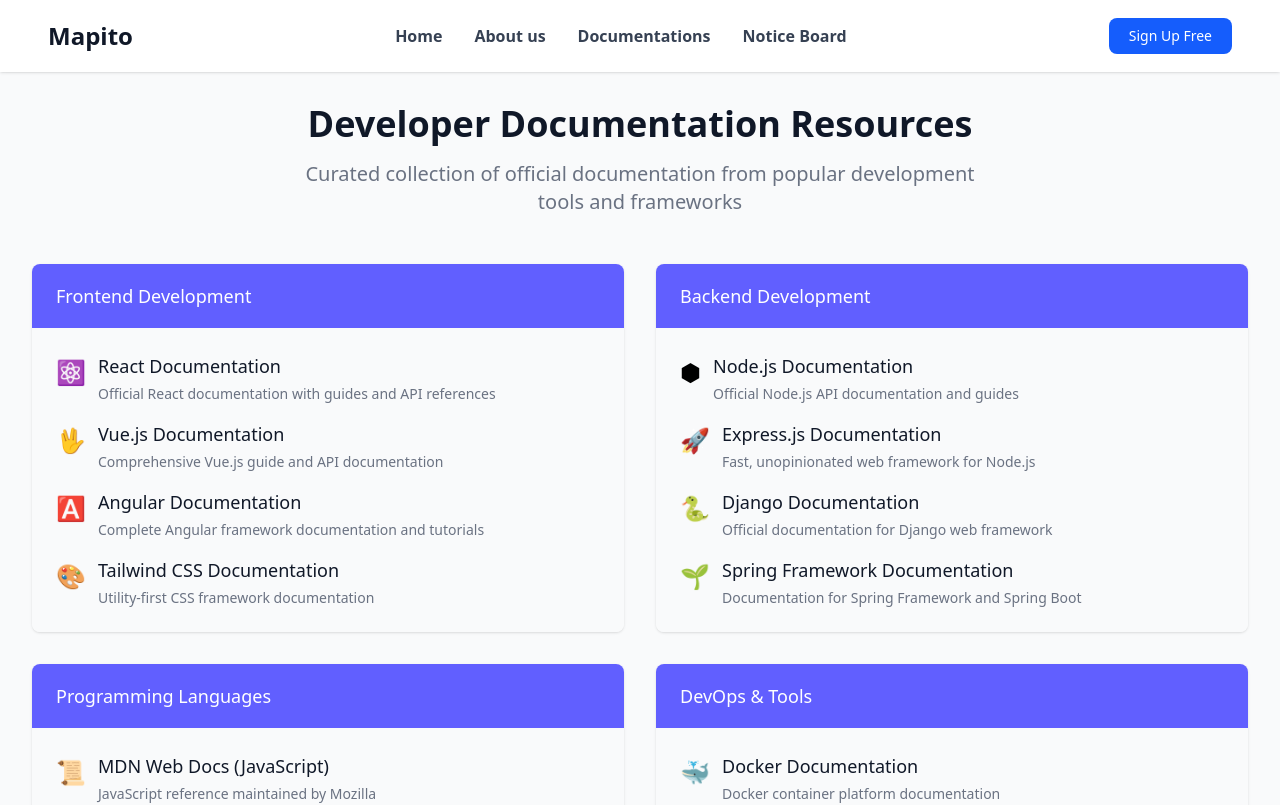
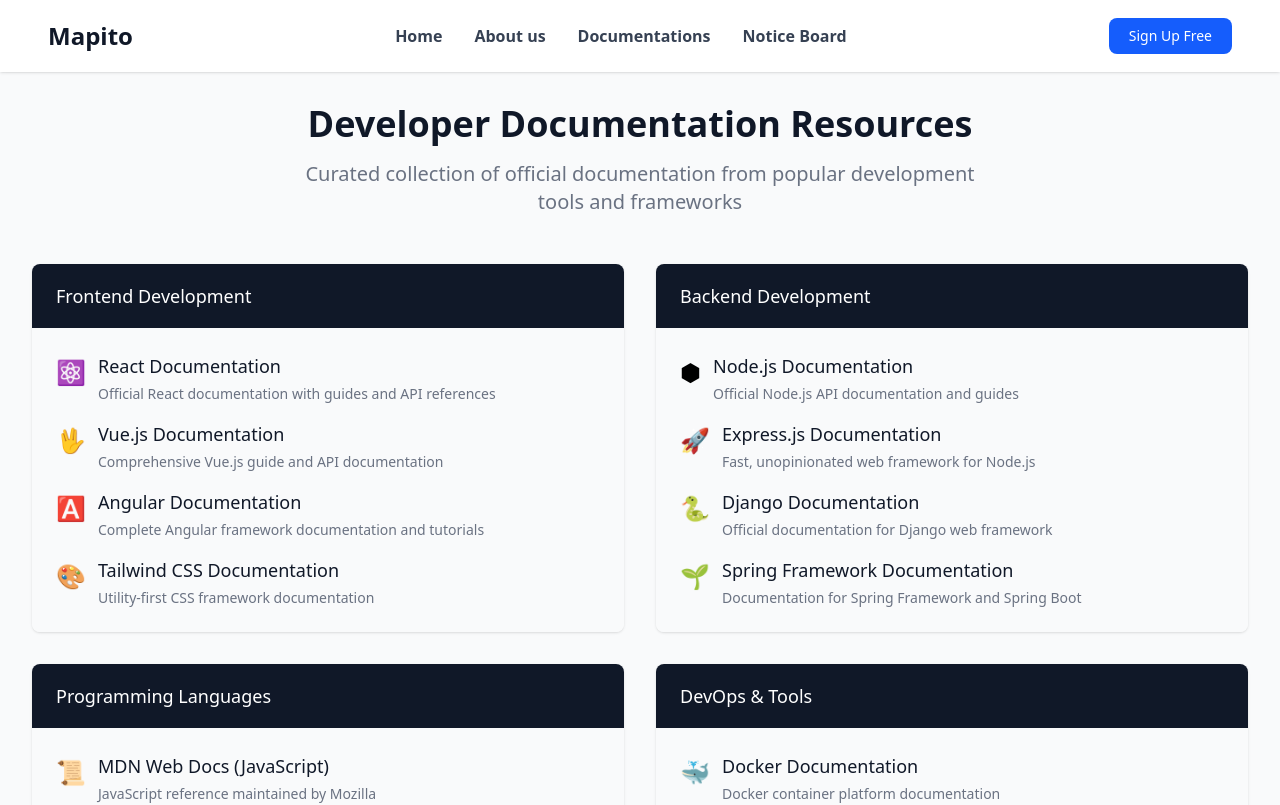
Before and after one commit to wintwah243/Mapito, a React (Vite) app in the folder mapito/: page /landingdocumentation in a window 1280 px wide. Shown: the top 805 px of the page. Built offline with nearby package versions, Linux system fonts and the light colour scheme.

Commit message:
ui update

```diff
--- a/mapito/src/Landing/LandingDocumentation.jsx
+++ b/mapito/src/Landing/LandingDocumentation.jsx
@@ -140,7 +140,7 @@
         <div className="grid grid-cols-1 gap-8 lg:grid-cols-2">
           {documentationCategories.map((category, index) => (
             <div key={index} className="bg-white overflow-hidden shadow rounded-lg">
-              <div className="px-4 py-5 sm:px-6 bg-indigo-500">
+              <div className="px-4 py-5 sm:px-6 bg-gray-900">
                 <h3 className="text-lg leading-6 font-medium text-white">
                   {category.title}
                 </h3>
```
